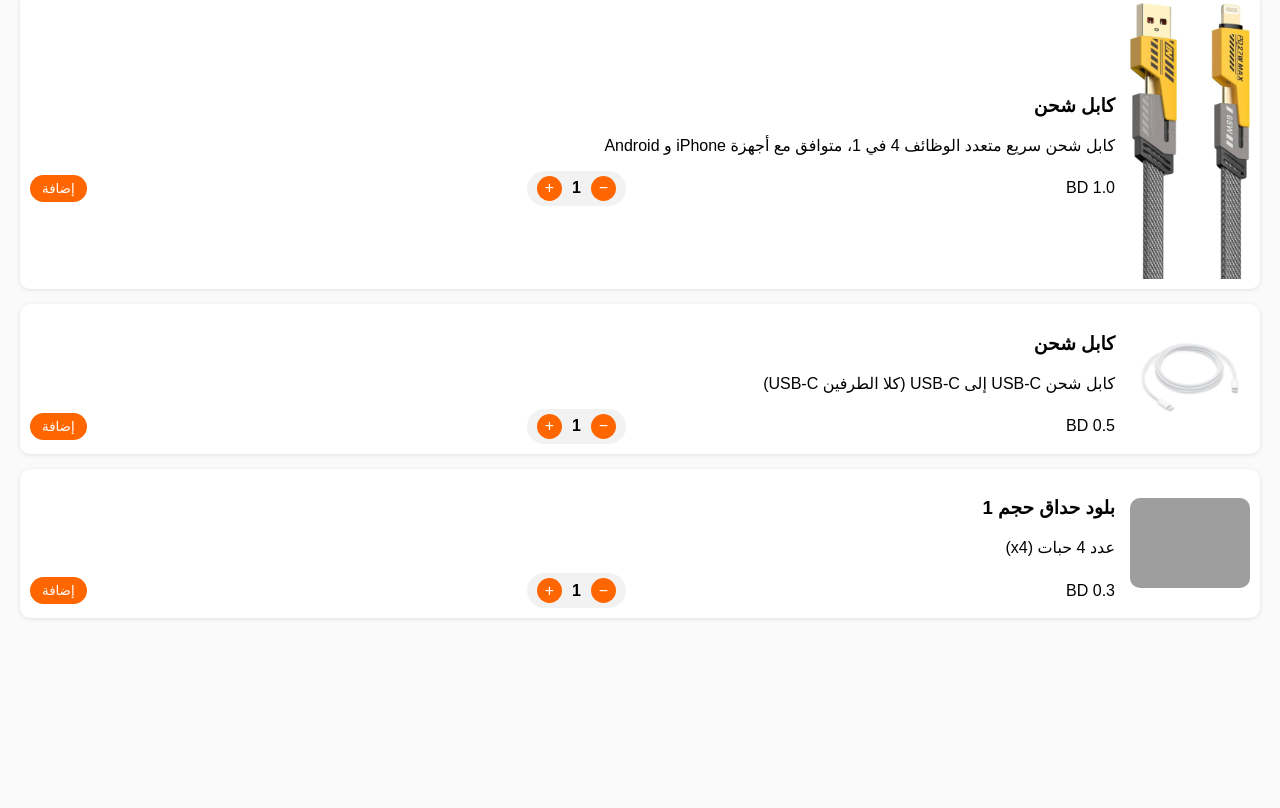
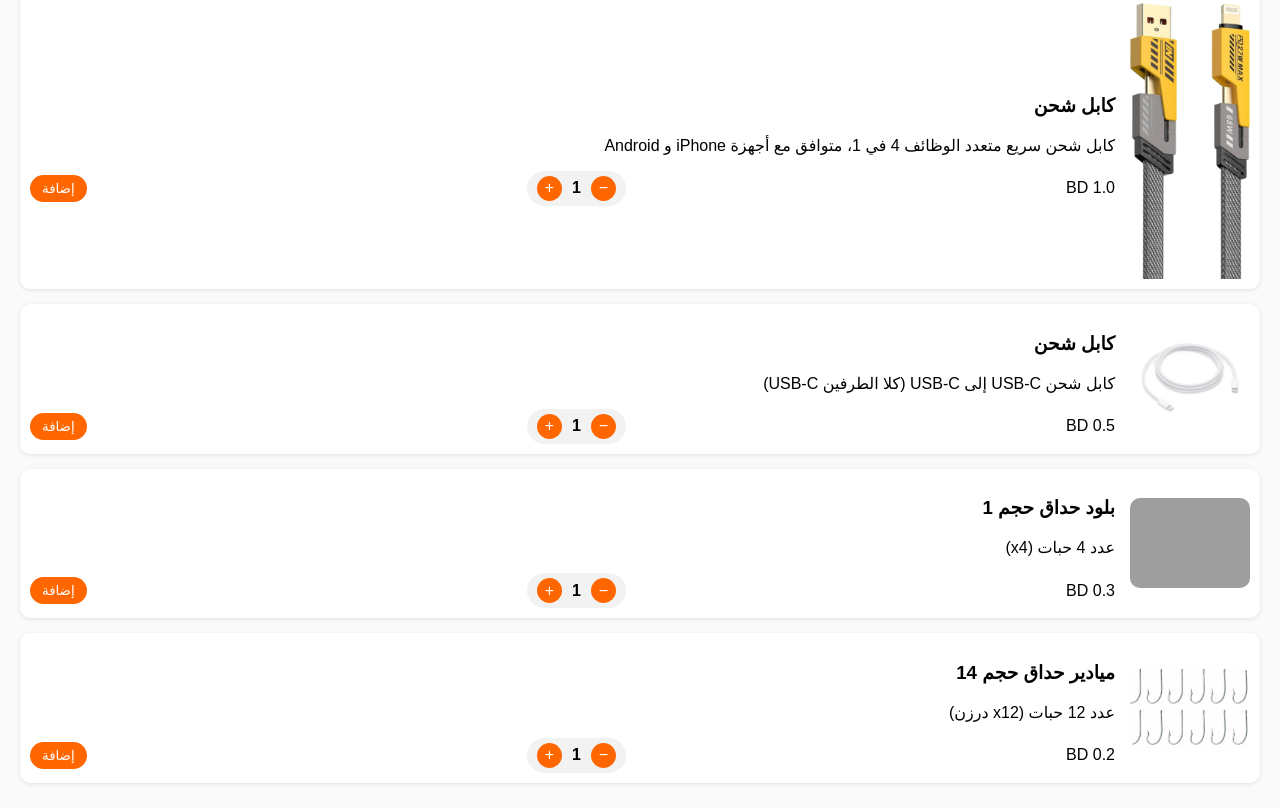
Before and after one commit to AliAlkindi81/East-Hidd-Cafe, a plain HTML site: page pickup.html in a window 1280 px wide. Shown: the part 11024-11832 px from the top of the page. Before the commit the page ends 11677 px from the top, so only its background shows below. Drawn offline with Linux system fonts and the light colour scheme; grey boxes are pictures that could not be loaded.

Commit message:
Update pickup.html

```diff
--- a/pickup.html
+++ b/pickup.html
@@ -1100,6 +1100,24 @@
                 </div>
             </div>
 
+            <div class="item" data-status="available">
+                <img src="images/miscellaneous/7.png" alt="ميادير حداق حجم 14">
+                <div class="item-info">
+                    <h3>ميادير حداق حجم 14</h3>
+                    <p>عدد 12 حبات (x12 درزن)</p>
+                    <span class="item-note"></span>
+                    <div class="item-bottom">
+                        <span class="price">0.2 BD</span>
+                        <div class="qty-box">
+                            <button class="minus">−</button>
+                            <span class="qty">1</span>
+                            <button class="plus">+</button>
+                        </div>
+                        <button class="add-to-cart" data-name="ميادير حداق حجم 14" data-price="0.2">إضافة</button>
+                    </div>
+                </div>
+            </div>
+
 
 
 
```
